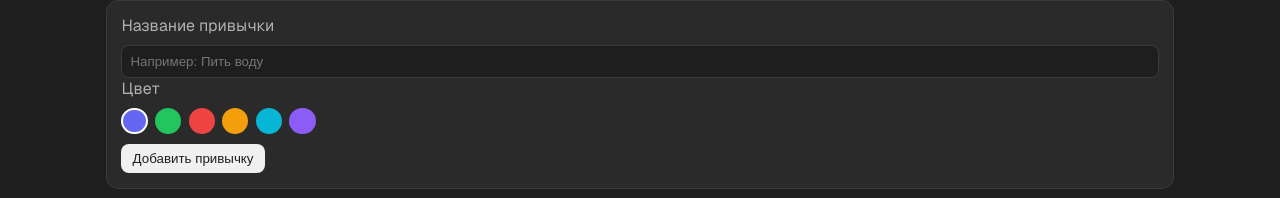
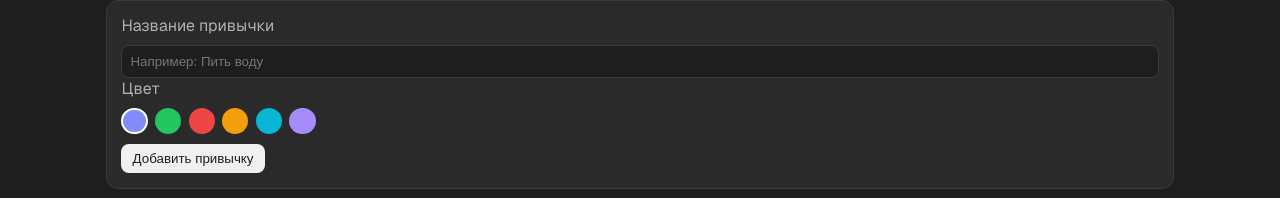
Before and after one commit to danilaprokoshev/skakalka-project, a React (Vite) app: page /habits in a window 1280 px wide. Shown: the part 235-433 px from the top of the page. Built offline with nearby package versions, Linux system fonts and the light colour scheme.

Commit message:
fix(dark-theme): lighten low-contrast color swatches for dark card bg

```diff
--- a/src/features/habits/ui/HabitForm.tsx
+++ b/src/features/habits/ui/HabitForm.tsx
@@ -8,7 +8,7 @@ interface HabitFormProps {
   onCancel?: () => void;
 }
 
-const defaultColors = ['#6366f1', '#22c55e', '#ef4444', '#f59e0b', '#06b6d4', '#8b5cf6'];
+const defaultColors = ['#818cf8', '#22c55e', '#ef4444', '#f59e0b', '#06b6d4', '#a78bfa'];
 
 export const HabitForm = ({ onSubmit, submitLabel, initialTitle = '', initialColor = defaultColors[0], onCancel }: HabitFormProps): JSX.Element => {
   const [title, setTitle] = useState(initialTitle);
```
